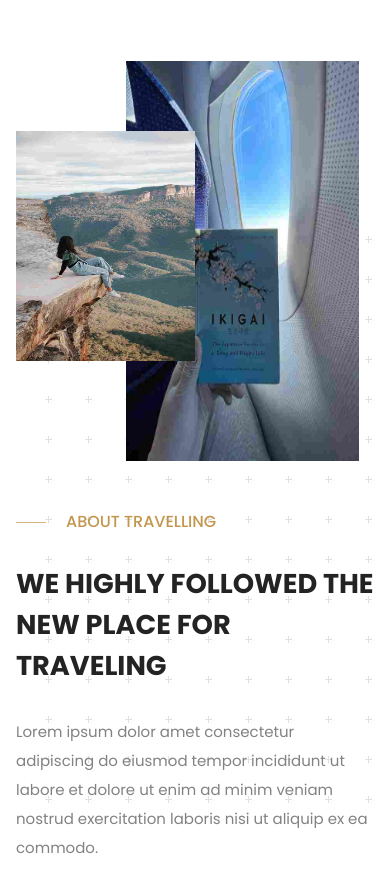
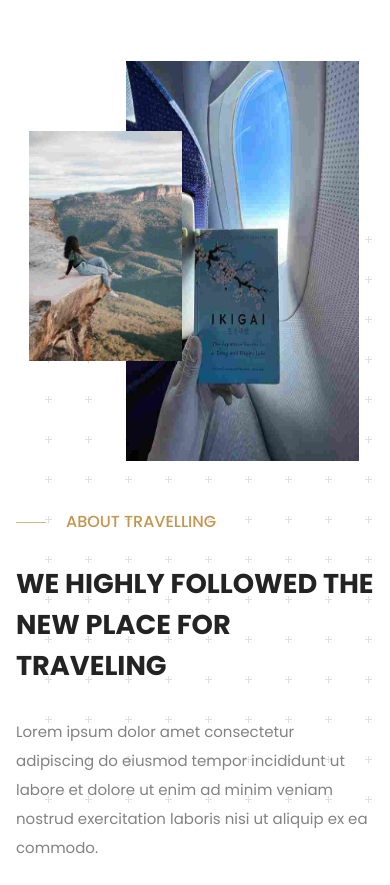
Before and after one commit to parthic2/Travo-Traveling, a React (Create React App) app: page / in a window 390 px wide. Shown: the part 2800-3685 px from the top of the page. Built offline with nearby package versions, Linux system fonts and the light colour scheme.

Commit message:
01-09-23

```diff
--- a/src/Assets/Style.css
+++ b/src/Assets/Style.css
@@ -322,39 +322,39 @@
 }
 
 .aboutImage-1 {
-    width: 278px;
+    /* width: 278px; */
     height: 344px;
 }
 
 @media (max-width: 500px) {
     .aboutImage-1 {
-        width: 278px;
+        /* width: 278px; */
         height: 300px;
     }
 }
 
 @media (max-width: 400px) {
     .aboutImage-1 {
-        width: 278px;
+        /* width: 278px; */
         height: 230px;
     }
 }
 
 .aboutImage-2 {
-    width: 380px;
+    /* width: 380px; */
     height: 554px;
 }
 
 @media (max-width: 500px) {
     .aboutImage-2 {
-        width: 380px;
+        /* width: 380px; */
         height: 480px;
     }
 }
 
 @media (max-width: 400px) {
     .aboutImage-2 {
-        width: 380px;
+        /* width: 380px; */
         height: 400px;
     }
 }
--- a/src/Components/About/About.jsx
+++ b/src/Components/About/About.jsx
@@ -11,7 +11,7 @@ const About = () => {
       <div className="relative container mx-auto px-4">
         <div className="items-center justify-center grid grid-cols-1 gap-6 md:grid-cols-1 lg:grid-cols-2">
           <div className="relative">
-            <div className="lg-no-parallax relative w-1/2 md:w-width-70 z-10 mt-spacing-t lg:mt-0 lg:mr-auto flex justify-center items-center">
+            <div className="lg-no-parallax relative w-1/2 md:w-width-70 z-[2] mt-spacing-t lg:mt-0 lg:mr-auto flex justify-center items-center">
               <img src={AboutImage1} alt="about" className="aboutImage-1" loading="lazy" />
             </div>
             <div className="lg-no-parallax flex justify-center items-center w-width-65 bg-no-repeat absolute bottom-spacing-b right-spacing-right-15 lg:!left-auto lg:!right-0">
```
